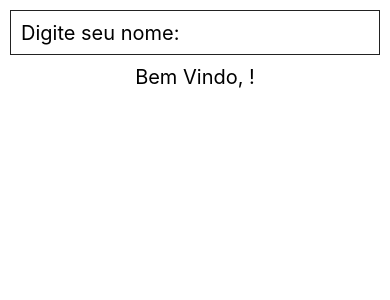
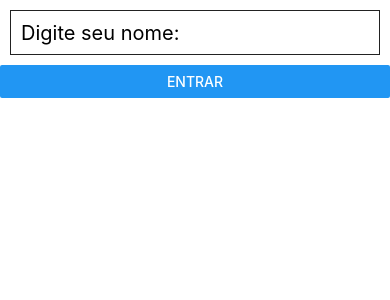
Before and after one commit to Daniel-Nasciment/Curso_React-Native, a React Native app: screen / in a window 390 px wide. Shown: the top 300 px of the page. Built offline with nearby package versions, Linux system fonts and the light colour scheme.

Commit message:
Capturando o valor do TextInput e exbindo com o Click de um Button

```diff
--- a/App.js
+++ b/App.js
@@ -1,20 +1,27 @@
 import React, {Component} from 'react';
-import {View, Text, TextInput, StyleSheet} from 'react-native';
+import {View, Text, TextInput, StyleSheet, Button} from 'react-native';
 
 class App extends Component {
 
   constructor(props){
     super(props);
     this.state = {
-      nome: ''
+      nome: '',
+      input: ''
     };
-    this.pegarNome = this.pegarNome.bind(this);
+
+    this.entrar = this.entrar.bind(this);
   }
 
-  pegarNome(texto) {
-    this.setState({
-      nome: texto
-    })
+
+
+  entrar() {
+    if(this.state.input.length > 0){
+      this.setState({nome: 'Bem vindo, ' + this.state.input})
+    }else {
+      alert("Digite seu nome!")
+      this.setState({nome: ''})
+    }
   }
 
   render(){
@@ -24,10 +31,16 @@ class App extends Component {
         <TextInput
         style={styles.input}
         placeholder={"Digite seu nome: "}
-        onChangeText={this.pegarNome}
+        onChangeText={ (texto) => this.setState({input: texto}) }
         />
 
-      <Text style={styles.frase}>Bem Vindo, {this.state.nome}!</Text>
+        <Button
+        title={"Entrar"}
+        onPress={this.entrar}
+
+        />
+
+      <Text style={styles.frase}>{this.state.nome}</Text>
 
       </View>
     );
```
